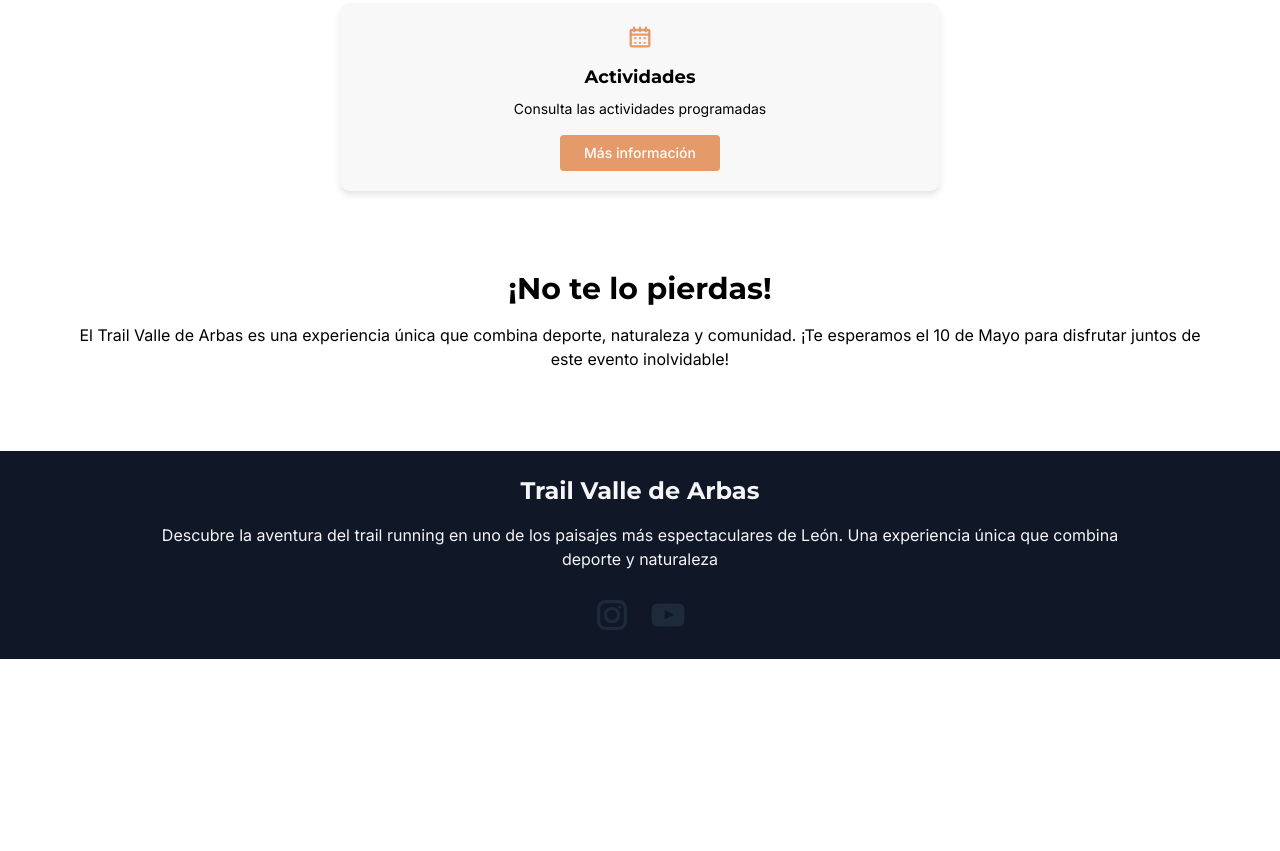
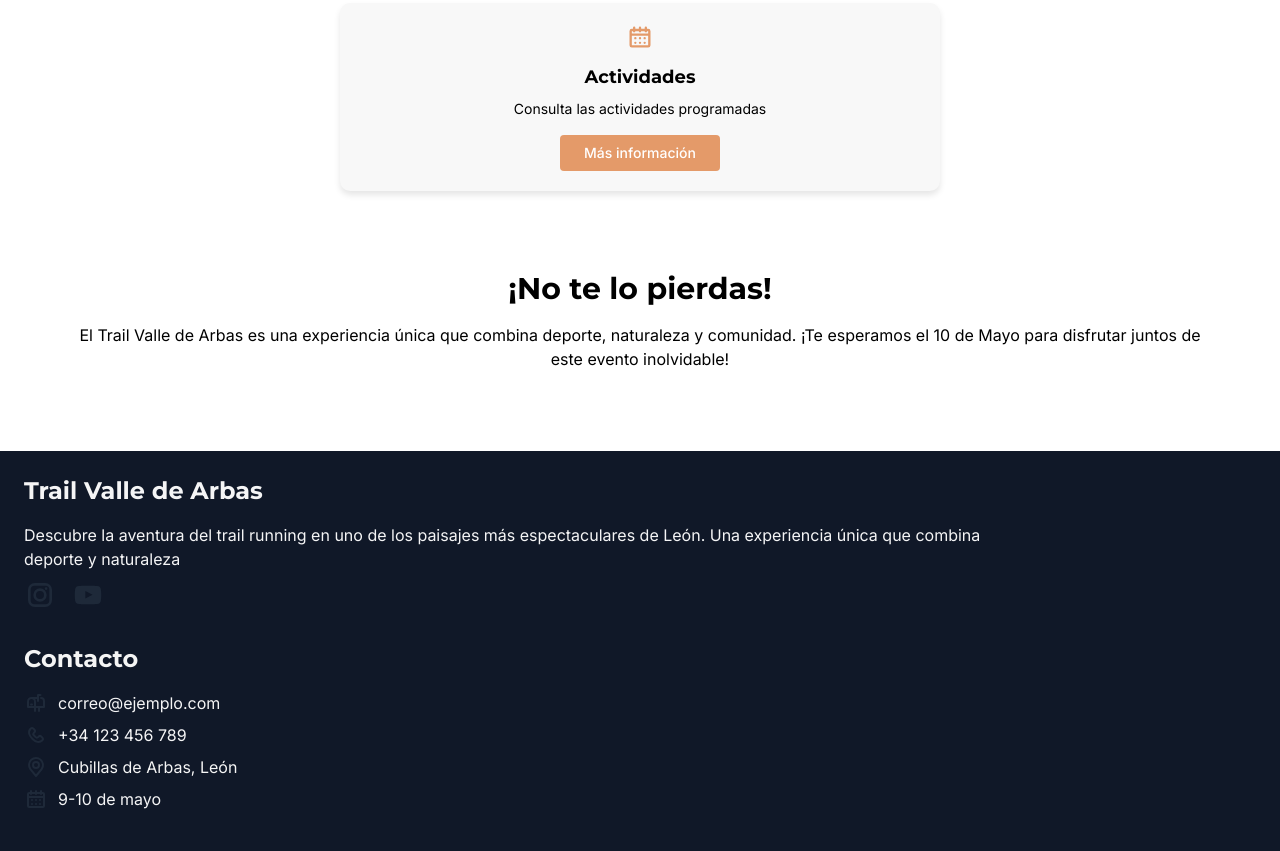
Before and after one commit to Mendana/web-trail-valle-arbas, an Astro site: page / in a window 1280 px wide. Shown: the part 2939-3790 px from the top of the page. Before the commit the page ends 3598 px from the top, so only its background shows below. Built offline with nearby package versions, Linux system fonts and the light colour scheme; Astro itself is replaced by a stand-in of ours.

Commit message:
feat: mejorar diseño del componente MainFooter y agregar sección de contacto

```diff
--- a/src/components/MainFooter.astro
+++ b/src/components/MainFooter.astro
@@ -2,16 +2,16 @@
 
 ---
 
-<section class="flex flex-col items-center justify-center p-6 bg-gray-900 mt-20">
+<section class="flex flex-col items-start justify-center p-6 bg-gray-900 mt-20">
   <h3 class="text-2xl font-bold text-[#f5f5f6]">Trail Valle de Arbas</h3>
-  <p class="text-[#f5f5f6] w-[80%] text-center mt-4">
+  <p class="text-[#f5f5f6] w-[80%] mt-4">
     Descubre la aventura del trail running en uno de los paisajes más espectaculares de León. Una
     experiencia única que combina deporte y naturaleza
   </p>
-  <div class="flex flex-row items-center justify-center gap-4 mt-6">
+  <div class="flex flex-row items-center justify-center gap-4 mt-2">
     <a href="#" class="cursor-pointer">
       <svg
-        class="w-10 h-10 text-gray-800 dark:text-white"
+        class="w-8 h-8 text-gray-800 dark:text-white"
         aria-hidden="true"
         xmlns="http://www.w3.org/2000/svg"
         width="24"
@@ -28,7 +28,7 @@
     </a>
     <a href="">
       <svg
-        class="w-10 h-10 text-gray-800 dark:text-white"
+        class="w-8 h-8 text-gray-800 dark:text-white"
         aria-hidden="true"
         xmlns="http://www.w3.org/2000/svg"
         width="24"
@@ -44,3 +44,110 @@
     </a>
   </div>
 </section>
+<section class="flex flex-col items-start justify-center bg-gray-900 px-6 pt-2 pb-10">
+  <h3 class="text-2xl font-bold text-[#f5f5f5] mb-4">Contacto</h3>
+  <ul class="flex flex-col gap-2">
+    <li>
+      <a href="#" class="list-item">
+        <svg
+          class="w-6 h-6 text-gray-800 dark:text-white"
+          aria-hidden="true"
+          xmlns="http://www.w3.org/2000/svg"
+          width="24"
+          height="24"
+          fill="none"
+          viewBox="0 0 24 24"
+        >
+          <path
+            stroke="currentColor"
+            stroke-linecap="round"
+            stroke-linejoin="round"
+            stroke-width="2"
+            d="M11 16v-5.5A3.5 3.5 0 0 0 7.5 7m3.5 9H4v-5.5A3.5 3.5 0 0 1 7.5 7m3.5 9v4M7.5 7H14m0 0V4h2.5M14 7v3m-3.5 6H20v-6a3 3 0 0 0-3-3m-2 9v4m-8-6.5h1"
+          ></path>
+        </svg>
+        <span class="text-[#f5f5f6]"> correo@ejemplo.com </span>
+      </a>
+    </li>
+    <li>
+      <a href="#" class="list-item">
+        <svg
+          class="w-6 h-6 text-gray-800 dark:text-white"
+          aria-hidden="true"
+          xmlns="http://www.w3.org/2000/svg"
+          width="24"
+          height="24"
+          fill="none"
+          viewBox="0 0 24 24"
+        >
+          <path
+            stroke="currentColor"
+            stroke-linecap="round"
+            stroke-linejoin="round"
+            stroke-width="2"
+            d="M18.427 14.768 17.2 13.542a1.733 1.733 0 0 0-2.45 0l-.613.613a1.732 1.732 0 0 1-2.45 0l-1.838-1.84a1.735 1.735 0 0 1 0-2.452l.612-.613a1.735 1.735 0 0 0 0-2.452L9.237 5.572a1.6 1.6 0 0 0-2.45 0c-3.223 3.2-1.702 6.896 1.519 10.117 3.22 3.221 6.914 4.745 10.12 1.535a1.601 1.601 0 0 0 0-2.456Z"
+          ></path>
+        </svg>
+        <span class="text-[#f5f5f6]"> +34 123 456 789 </span>
+      </a>
+    </li>
+    <li>
+      <a href="#" class="list-item">
+        <svg
+          class="w-6 h-6 text-gray-800 dark:text-white"
+          aria-hidden="true"
+          xmlns="http://www.w3.org/2000/svg"
+          width="24"
+          height="24"
+          fill="none"
+          viewBox="0 0 24 24"
+        >
+          <path
+            stroke="currentColor"
+            stroke-linecap="round"
+            stroke-linejoin="round"
+            stroke-width="2"
+            d="M12 13a3 3 0 1 0 0-6 3 3 0 0 0 0 6Z"></path>
+          <path
+            stroke="currentColor"
+            stroke-linecap="round"
+            stroke-linejoin="round"
+            stroke-width="2"
+            d="M17.8 13.938h-.011a7 7 0 1 0-11.464.144h-.016l.14.171c.1.127.2.251.3.371L12 21l5.13-6.248c.194-.209.374-.429.54-.659l.13-.155Z"
+          ></path>
+        </svg>
+        <span class="text-[#f5f5f5]">Cubillas de Arbas, León</span>
+      </a>
+    </li>
+    <li>
+      <a href="#" class="list-item">
+        <svg
+          class="w-6 h-6 text-gray-800 dark:text-white"
+          aria-hidden="true"
+          xmlns="http://www.w3.org/2000/svg"
+          width="24"
+          height="24"
+          fill="none"
+          viewBox="0 0 24 24"
+        >
+          <path
+            stroke="currentColor"
+            stroke-linecap="round"
+            stroke-linejoin="round"
+            stroke-width="2"
+            d="M4 10h16m-8-3V4M7 7V4m10 3V4M5 20h14a1 1 0 0 0 1-1V7a1 1 0 0 0-1-1H5a1 1 0 0 0-1 1v12a1 1 0 0 0 1 1Zm3-7h.01v.01H8V13Zm4 0h.01v.01H12V13Zm4 0h.01v.01H16V13Zm-8 4h.01v.01H8V17Zm4 0h.01v.01H12V17Zm4 0h.01v.01H16V17Z"
+          ></path>
+        </svg>
+        <span class="text-[#f5f5f6]">9-10 de mayo</span>
+      </a>
+    </li>
+  </ul>
+</section>
+
+<style>
+  .list-item {
+    display: flex;
+    flex-direction: row;
+    gap: 10px;
+  }
+</style>
```
Also changed, not shown: 1 other file.
